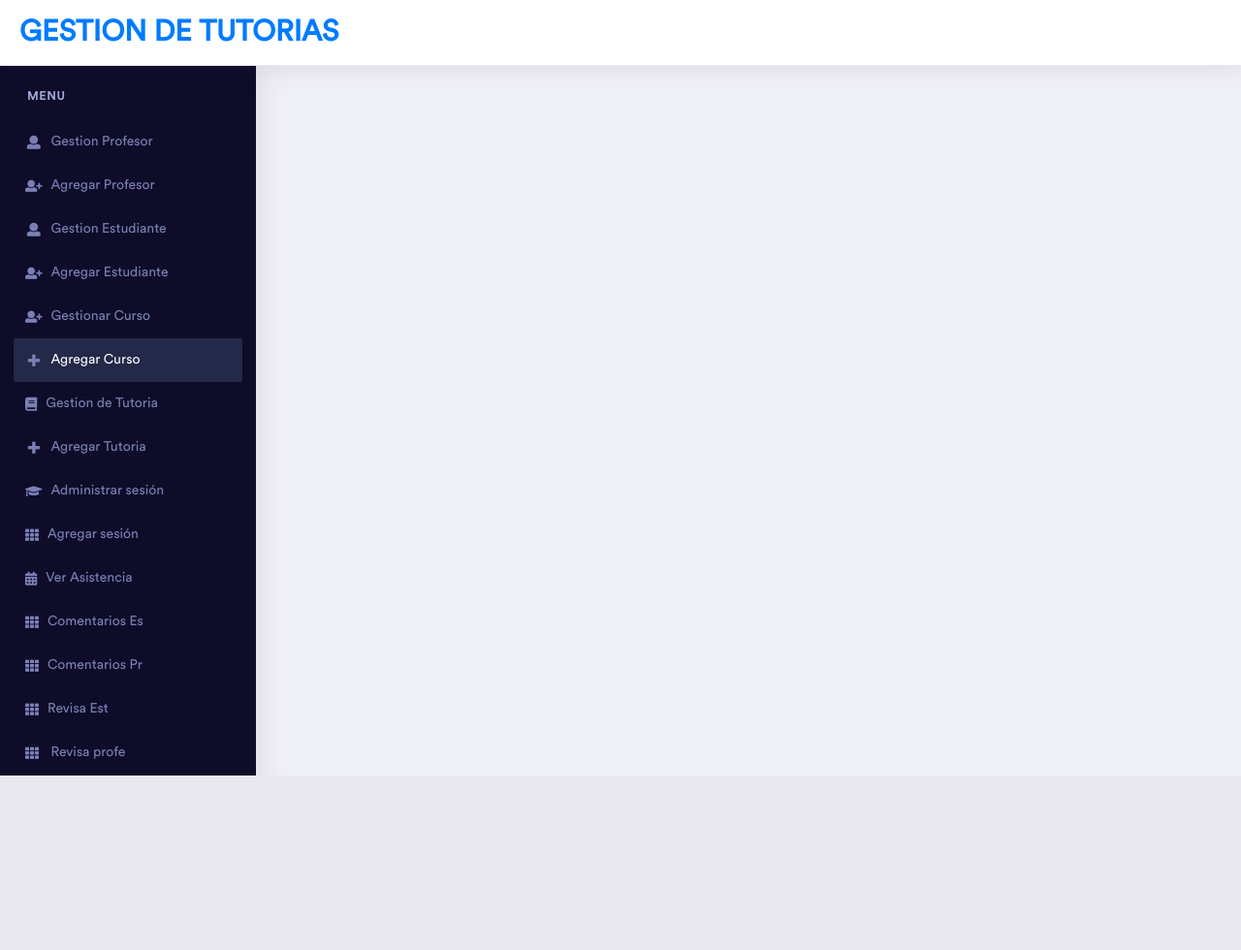
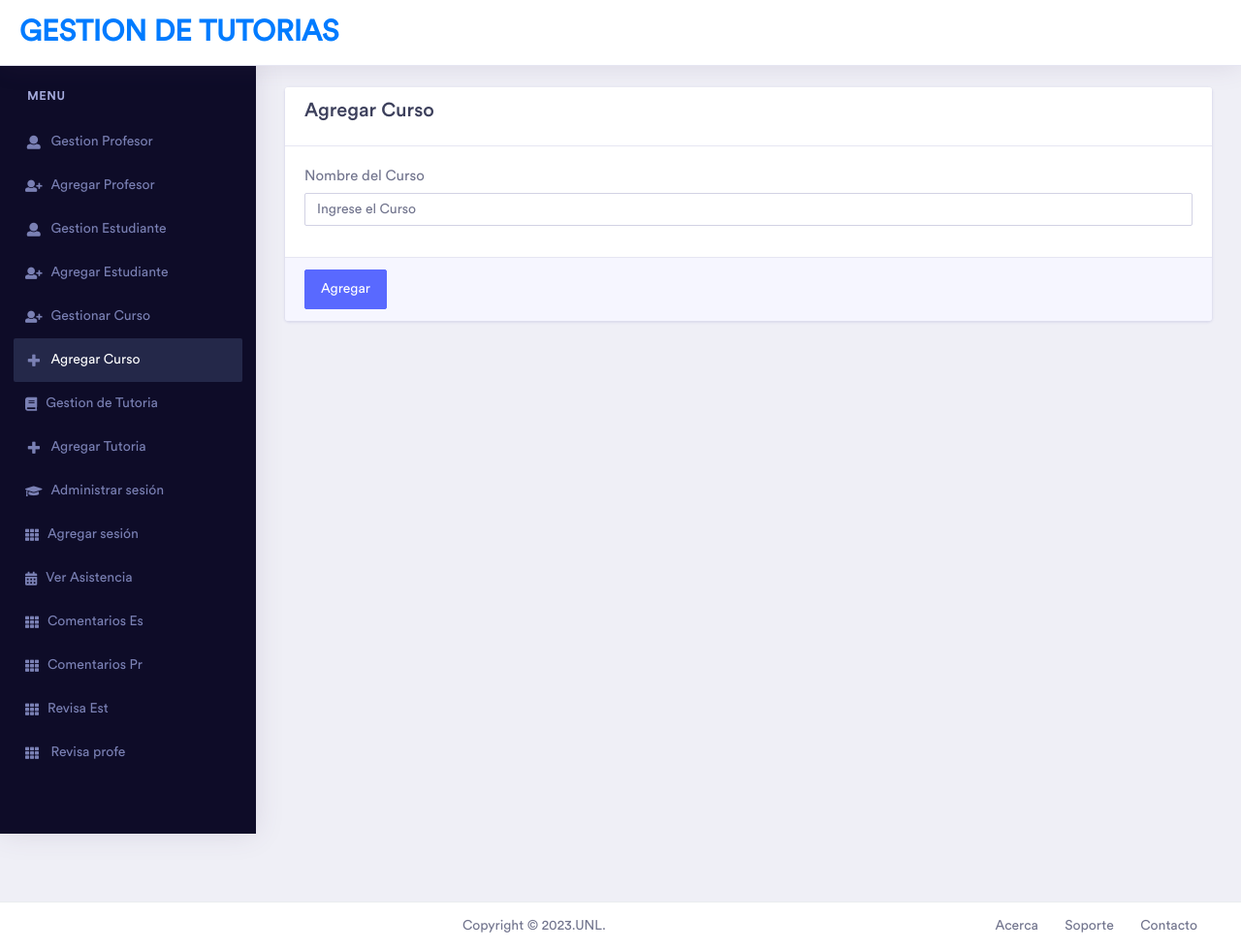
Before and after one commit to jahirxtrap/TutoriasSystemNube, a Django app: page /add_course/ in a window 1280 px wide. Shown: the whole page at 97% size. Before the commit the page ends 800 px from the top, so only its background shows below. Run offline with Django 4.2, Linux system fonts and the light colour scheme; some libraries are stand-ins or nearby versions; some web fonts are replaced.

Commit message:
footer y otras plantillas

```diff
--- a/SistemaTutorias/templates/hod_template/add_course_template.html
+++ b/SistemaTutorias/templates/hod_template/add_course_template.html
@@ -1,17 +1,11 @@
 {% extends 'hod_template/base_template.html' %}
-
-{% block page_title %}
-    Cursos
-{% endblock page_title %}
-
-{% block main_content %}
-
 {% load static %}
 
+{% block content %}
 
-<section class="content">
-    <div class="container-fluid">
-
+        <div class="dashboard-wrapper">
+            <div class="dashboard-ecommerce">
+                <div class="container-fluid dashboard-content">
                     <div class="row">
                         <div class="col-md-12">
                             <!-- general form elements -->
@@ -69,8 +63,8 @@
 
                         </div>
                     </div>
+                </div>
+            </div>
+        </div>
 
-    </div><!-- /.container-fluid -->
-  </section>
-
-{% endblock main_content %}
+{% endblock %}
--- a/SistemaTutorias/templates/hod_template/base_template.html
+++ b/SistemaTutorias/templates/hod_template/base_template.html
@@ -42,6 +42,10 @@
 
       {% endblock %}
 
+      {% block footer %}
+        {% include 'hod_template/footer.html' %}
+      {% endblock %}
+
   </div>
   <!-- end main wrapper  -->
   <!-- ./wrapper -->
--- a/SistemaTutorias/templates/hod_template/edit_course_template.html
+++ b/SistemaTutorias/templates/hod_template/edit_course_template.html
@@ -63,4 +63,4 @@
               </div>
           </div>
 
-  {% endblock %}
+{% endblock %}
--- a/SistemaTutorias/templates/hod_template/footer.html
+++ b/SistemaTutorias/templates/hod_template/footer.html
@@ -2,7 +2,7 @@
   <div class="container-fluid">
     <div class="row justify-content-md-start">
       <div class="col-xl-6 col-lg-6 col-md-6 col-sm-12 col-12">
-        Copyright © 2023.<a href="https://unl.com">UNL</a>.
+        Copyright © 2023.<a href="https://unl.edu.ec/">UNL</a>.
       </div>
       <div class="col-xl-6 col-lg-6 col-md-6 col-sm-12 col-12">
         <div class="footer-links d-none d-sm-block">
```
Also changed, not shown: db.sqlite3. Lines whose indentation alone changed are shown as unchanged.
